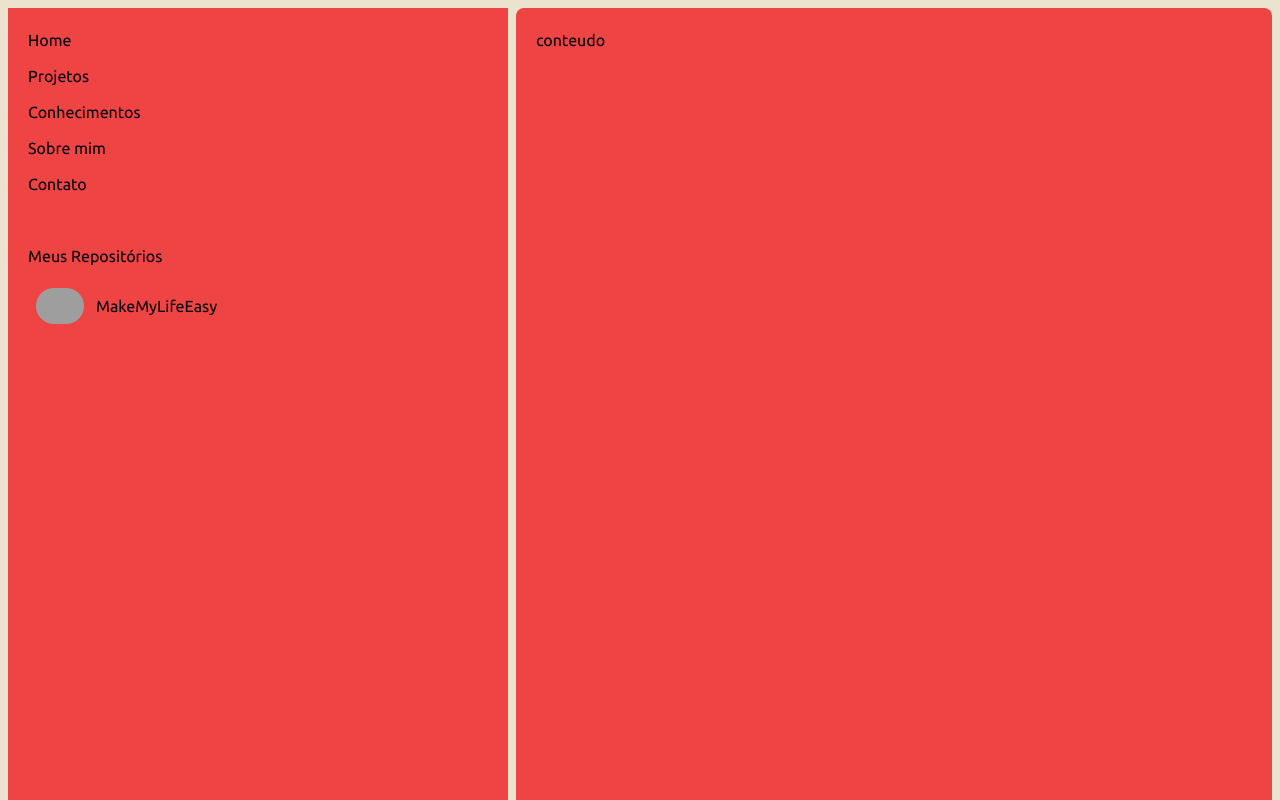
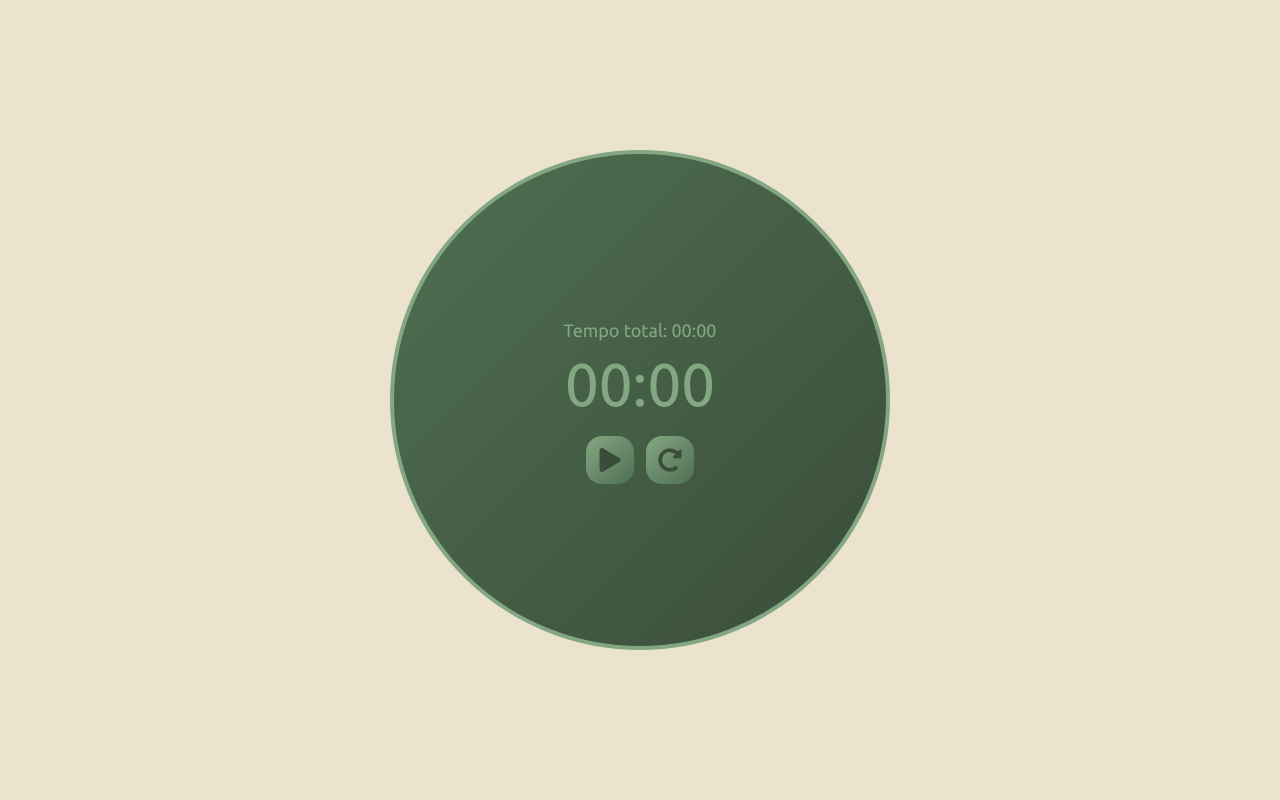
Before and after one commit to ArthurDeAraujoNeves3/Times_, a Next.js app in the folder myapp/: page / in a window 1280 px wide. Shown: the top 800 px of the page. Built offline with nearby package versions, Linux system fonts and the light colour scheme; grey boxes are pictures that could not be loaded.

Commit message:
Estrutura do relógio concluída

```diff
--- a/myapp/app/globals.css
+++ b/myapp/app/globals.css
@@ -28,4 +28,7 @@ body {
 
   background-color: #ECE3CE;
   font-family: "ubuntuRegular";
+  overflow: hidden;
+  padding: 8px;
+  height: 100vh;
 }
--- a/myapp/app/page.tsx
+++ b/myapp/app/page.tsx
@@ -1,16 +1,16 @@
 import Header from "./src/components/layout/Header";
+import Relogio from "./src/components/Relogio";
 
 export default function Home() {
 
   return (
 
-    <div className="flex p-2 gap-2">
+    <div className="relative flex h-full">
 
-      <Header/>
+      <div className="overflow-x-hidden">
 
-      <div className="bg-red-500 w-screen h-auto rounded-lg overflow-y-scroll overflow-x-hidden p-5">
+        <Relogio/>
 
-        conteudo
       </div> {/*Conteudo*/}
 
     </div>
--- /dev/null
+++ b/myapp/app/src/components/Btns/BtnTempo/index.tsx
@@ -0,0 +1,12 @@
+import { FaPlay } from "react-icons/fa";
+
+export default function BtnTempo() {
+
+    return(
+
+        <div>
+
+
+        </div>
+    );
+};
--- /dev/null
+++ b/myapp/app/src/components/Relogio/index.tsx
@@ -0,0 +1,47 @@
+'use client';
+import { useState } from "react";
+import { FaPlay, FaStop, FaRedoAlt } from "react-icons/fa";
+
+export default function Relogio() {
+
+    const[ tempoAtivo, setTempoAtivo ] = useState(false);
+    const[min, setMin] = useState(0);
+    const[seg, setSeg] = useState(0);
+
+    //Iniciar relogio
+    function iniciarTempo() {
+
+        if (tempoAtivo == false) {
+
+            setTempoAtivo(true);
+        }
+        else {
+
+            setTempoAtivo(false);
+        }
+    }
+
+    return(
+
+        <div className="absolute top-1/2 left-1/2 translate -translate-x-1/2 -translate-y-1/2 flex flex-col gap-3 items-center justify-center bg-gradient-to-br from-green-200-a to-green-100-a border-4 border-solid border-green-300-a w-[500px] h-[500px] rounded-full duration-[0.2s] sm:w-[300px] sm:h-[300px]">
+
+            <div className="flex flex-col items-center">
+
+                <p className="text-lg text-green-300-a">Tempo total: {min <= 9 ? `0${min}` : min}:{seg <= 9 ? `0${seg}` : seg}</p>
+                <p className="text-6xl text-green-300-a p-2 border-2 border-dashed border-transparent rounded-lg cursor-pointer duration-[0.2s] hover:border-green-300-a sm:text-5xl">{min <= 9 ? `0${min}` : min}:{seg <= 9 ? `0${seg}` : seg}</p>
+            </div> {/*Tempo*/}
+
+            <div className="flex items-center gap-3">
+
+                {tempoAtivo ?
+                <FaStop onClick={ iniciarTempo } className="bg-gradient-to-br from-green-300-a to-green-200-a p-3 rounded-2xl text-5xl text-green-100-a duration-[0.2s] cursor-pointer hover:brightness-90 active:scale-90 sm:text-[40px] sm:rounded-[14px]"/> :
+                <FaPlay onClick={ iniciarTempo } className="bg-gradient-to-br from-green-300-a to-green-200-a p-3 rounded-2xl text-5xl text-green-100-a duration-[0.2s] cursor-pointer hover:brightness-90 active:scale-90 sm:text-[40px] sm:rounded-[14px]"/>
+                } {/*Btn para iniciar / pausar tempo*/}
+
+                <FaRedoAlt className="bg-gradient-to-br from-green-300-a to-green-200-a p-3 rounded-2xl text-5xl text-green-100-a duration-[0.2s] cursor-pointer hover:brightness-90 active:scale-90 sm:text-[40px] sm:rounded-[14px]"/> {/*Recomeçar temporizador*/}
+
+            </div> {/*Btns*/}
+
+        </div>
+    );
+};
--- a/myapp/app/src/components/layout/Header/index.tsx
+++ b/myapp/app/src/components/layout/Header/index.tsx
@@ -1,53 +1,10 @@
-import Link from "next/link";
-import { GiTomato } from "react-icons/gi";
-
 export default function Header() {
 
     return(
 
-        <div className="bg-red-500 flex flex-col gap-2 duration-[0.2s]">
+        <div className="fixed bg-sky-500 w-[300px] rounded-3xl h-full">
 
-            <div className="flex flex-col gap-3 bg-fundo h-auto w-[500px] rounded-lg p-5">
 
-                <a href="#home" className="group flex items-center gap-2">
-
-                    <p className="text-color duration-[0.2s] group-hover:text-white">Home</p>
-                </a> {/*Btn home*/}
-                <a href="#projetos" className="group flex items-center gap-2">
-
-                    <p className="text-color duration-[0.2s] group-hover:text-white">Projetos</p>
-                </a> {/*Btn projetos*/}
-                <a href="#conhecimentos" className="group flex items-center gap-2">
-
-                    <p className="text-color duration-[0.2s] group-hover:text-white">Conhecimentos</p>
-                </a> {/*Btn conhecimentos*/}
-                <a href="#sobreMim" className="group flex items-center gap-2">
-
-                    <p className="text-color duration-[0.2s] group-hover:text-white">Sobre mim</p>
-                </a> {/*Btn sobre mim*/}
-                <a href="#contato" className="group flex items-center gap-2">
-
-                    <p className="text-color duration-[0.2s] group-hover:text-white">Contato</p>
-                </a> {/*Btn contato*/}
-
-            </div> {/*Header*/}
-
-            <div className="flex flex-col gap-3 bg-fundo h-screen w-[500px] rounded-lg p-5">
-
-                <div className="group flex items-center gap-2">
-
-                    <p className="text-color">Meus Repositórios</p>
-
-                </div> {/*Titulo*/}
-
-                <a href="#"><div className="flex items-center gap-3 p-2 rounded-lg hover:bg-modal">
-
-                    <img src="https://github.com/ArthurDeAraujoNeves3.png" className="w-12 rounded-full" draggable="false" loading="eager" alt="Foto de perfil de Arthur de Araujo Neves"/> {/*Foto do github*/}
-
-                    <p className="">MakeMyLifeEasy</p>
-                </div></a> {/*Modelo do repositório*/}
-
-            </div> {/*Repositórios*/}
 
         </div>
     );
--- a/myapp/tailwind.config.ts
+++ b/myapp/tailwind.config.ts
@@ -18,6 +18,14 @@ const config: Config = {
         'green-400-a': '#F8FB77',
         'green-500-a': '#CCCE5E',
       },
+      screens: {
+
+        '2xl': {'max': '1535px'},
+        'xl': {'max': '1279px'},
+        'lg': {'max': '1024px'},
+        'md': {'max': '800px'},
+        'sm': {'max': '600px'},
+      },
     },
   },
   plugins: [],
```
